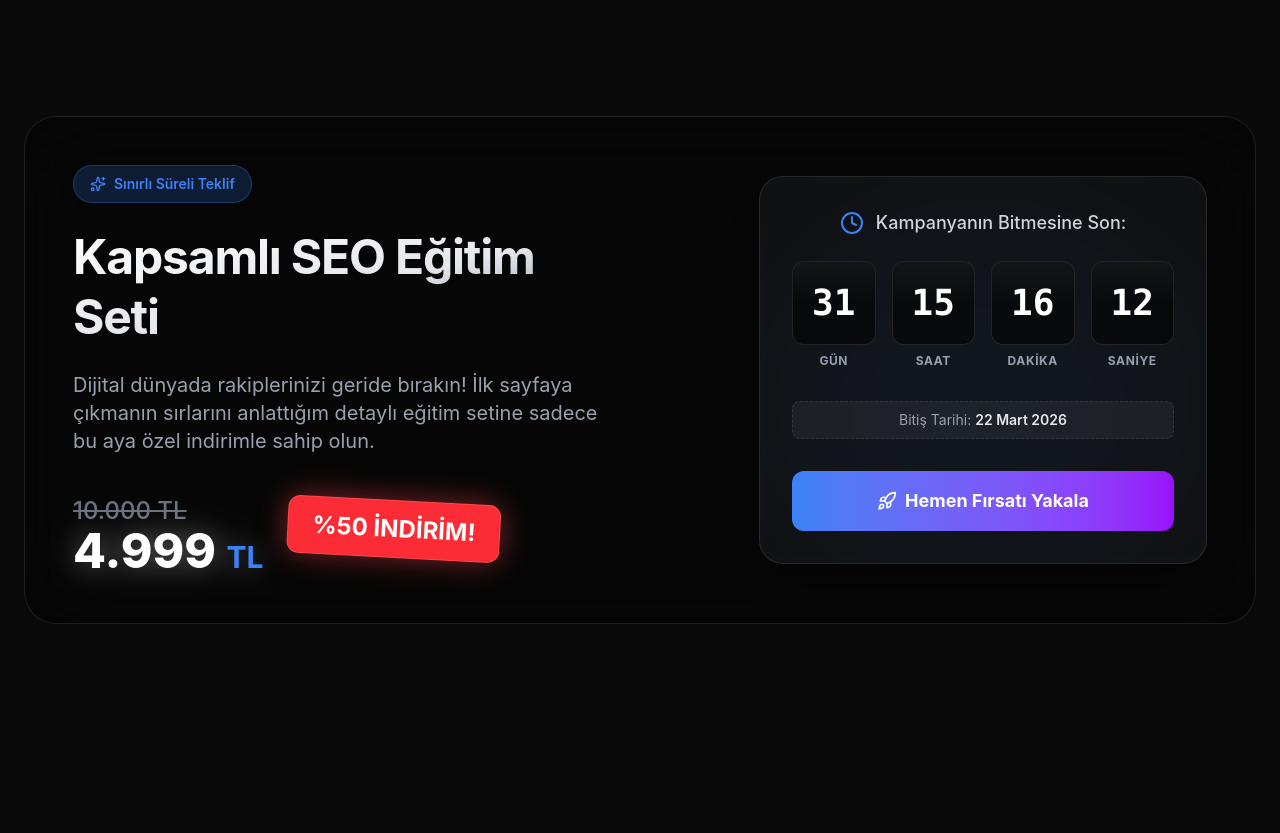
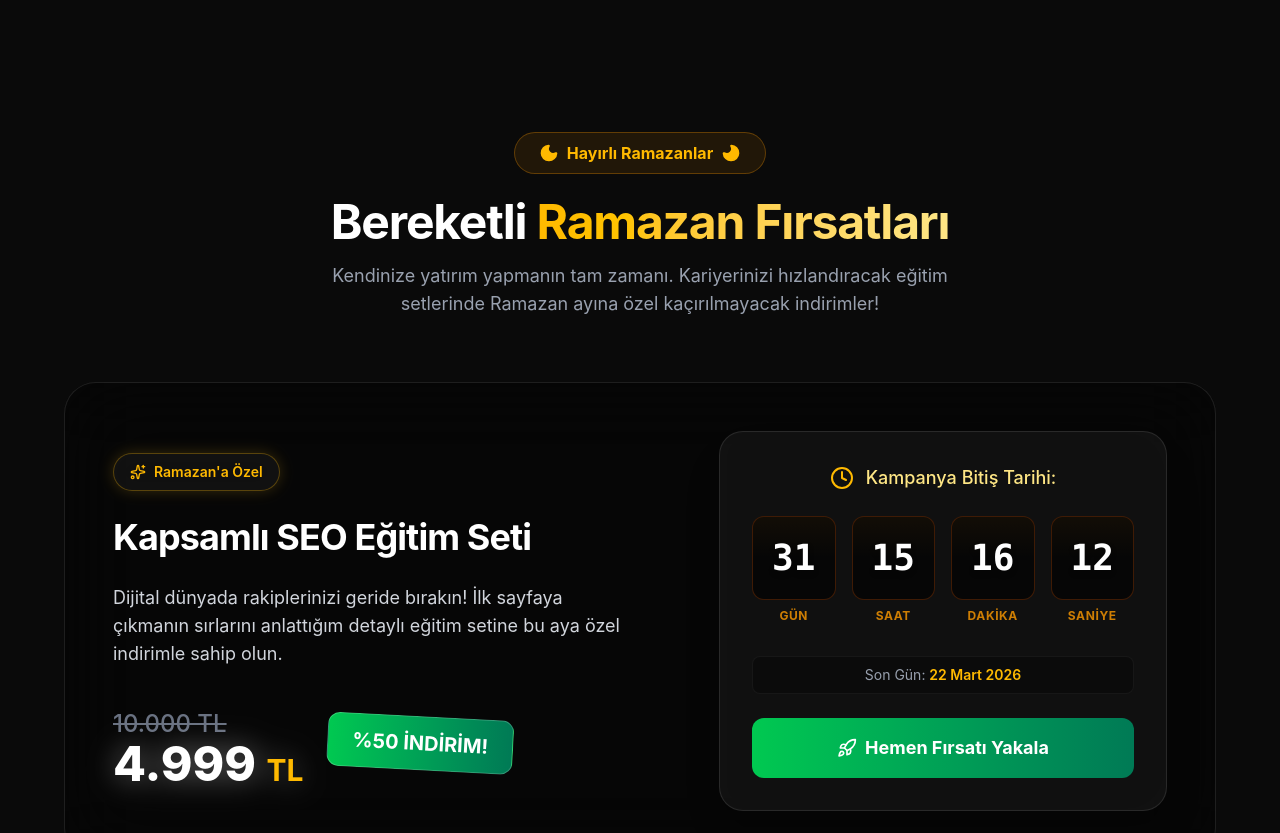
Before and after one commit to Rwin74/portfolio, a React (Vite) app: page / in a window 1280 px wide. Shown: the part 860-1693 px from the top of the page. Built offline with nearby package versions, Linux system fonts and the light colour scheme.

Commit message:
feat: add AI automation course and ramadan theme to campaigns

```diff
--- a/src/components/Campaign.jsx
+++ b/src/components/Campaign.jsx
@@ -1,14 +1,11 @@
 import React, { useState, useEffect } from 'react';
 import { motion } from 'framer-motion';
-import { Clock, Tag, Sparkles, Rocket } from 'lucide-react';
+import { Clock, Sparkles, Rocket, Moon, Star } from 'lucide-react';
 
 const Campaign = () => {
     const [timeLeft, setTimeLeft] = useState({ days: 0, hours: 0, minutes: 0, seconds: 0 });
-    const targetDate = new Date();
-    // Set date to 30 days from now (or fixed 20 March if it's currently 20 Feb)
-    targetDate.setDate(targetDate.getDate() + 30);
 
-    // We actually need a fixed end date string so it doesn't reset on refresh
+    // Ramazan Kampanyası Bitiş Tarihi
     const endDateStr = "2026-03-22T23:59:59";
     const endDate = new Date(endDateStr);
 
@@ -39,109 +36,165 @@ const Campaign = () => {
         { label: 'SANİYE', value: timeLeft.seconds },
     ];
 
+    const campaigns = [
+        {
+            id: 1,
+            tag: "Ramazan'a Özel",
+            title: "Kapsamlı SEO Eğitim Seti",
+            description: "Dijital dünyada rakiplerinizi geride bırakın! İlk sayfaya çıkmanın sırlarını anlattığım detaylı eğitim setine bu aya özel indirimle sahip olun.",
+            oldPrice: "10.000 TL",
+            newPrice: "4.999",
+            discount: "%50 İNDİRİM!",
+            badgeColor: "from-green-500 to-emerald-700",
+            glowColor: "rgba(16,185,129,0.5)"
+        },
+        {
+            id: 2,
+            tag: "Ramazan'a Özel",
+            title: "AI Otomasyon & Prompt Mühendisliği",
+            description: "Yapay zekanın gücünü işinize entegre edin! Profesyonel seviye prompt teknikleri ve iş akışı otomasyonlarıyla geleceğe bugünden hazırlanın.",
+            oldPrice: "15.000 TL",
+            newPrice: "7.999",
+            discount: "%46 İNDİRİM!",
+            badgeColor: "from-amber-500 to-orange-700",
+            glowColor: "rgba(245,158,11,0.5)"
+        }
+    ];
+
     return (
-        <section id="campaign" className="w-full relative py-12">
-            {/* Background Animated Gradient */}
-            <div className="absolute inset-0 bg-gradient-to-r from-purple-600/20 via-primary/20 to-blue-600/20 blur-3xl opacity-50 rounded-[3rem] -z-10 mix-blend-screen" />
+        <section id="campaigns" className="w-full relative py-16">
+            {/* Ramazan Concept Background Gradient */}
+            <div className="absolute inset-0 bg-gradient-to-b from-[#0f172a] via-[#1e1b4b] to-[#0f172a] -z-20 mix-blend-multiply" />
+            <div className="absolute inset-0 bg-[radial-gradient(ellipse_at_top_right,_var(--tw-gradient-stops))] from-amber-600/10 via-transparent to-transparent -z-10 blur-3xl" />
+            <div className="absolute inset-0 bg-[radial-gradient(ellipse_at_bottom_left,_var(--tw-gradient-stops))] from-indigo-900/20 via-transparent to-transparent -z-10 blur-3xl" />
 
+            {/* Decorative Moon & Stars */}
             <motion.div
-                initial={{ opacity: 0, y: 30 }}
+                animate={{ rotate: 360 }}
+                transition={{ duration: 150, repeat: Infinity, ease: "linear" }}
+                className="absolute top-10 right-10 md:top-20 md:right-20 opacity-20 text-amber-500 -z-10"
+            >
+                <Moon className="w-32 h-32 md:w-64 md:h-64" fill="currentColor" />
+            </motion.div>
+            <div className="absolute top-1/4 left-10 opacity-30 text-amber-300 -z-10 animate-pulse"><Star className="w-8 h-8" fill="currentColor" /></div>
+            <div className="absolute bottom-1/4 right-1/4 opacity-20 text-amber-200 -z-10 animate-pulse delay-700"><Star className="w-6 h-6" fill="currentColor" /></div>
+
+            <div className="text-center mb-16 relative z-10">
+                <motion.div
+                    initial={{ opacity: 0, y: -20 }}
                     whileInView={{ opacity: 1, y: 0 }}
                     viewport={{ once: true }}
+                    className="inline-flex items-center gap-2 px-6 py-2 rounded-full bg-amber-500/10 text-amber-400 border border-amber-500/30 font-bold mb-6 backdrop-blur-md"
+                >
+                    <Moon className="w-5 h-5" fill="currentColor" />
+                    <span>Hayırlı Ramazanlar</span>
+                    <Moon className="w-5 h-5 scale-x-[-1]" fill="currentColor" />
+                </motion.div>
+                <h2 className="text-4xl md:text-5xl font-bold text-white tracking-tight mb-4">
+                    Bereketli <span className="text-transparent bg-clip-text bg-gradient-to-r from-amber-400 to-amber-200">Ramazan Fırsatları</span>
+                </h2>
+                <p className="text-gray-400 max-w-2xl mx-auto text-lg">
+                    Kendinize yatırım yapmanın tam zamanı. Kariyerinizi hızlandıracak eğitim setlerinde Ramazan ayına özel kaçırılmayacak indirimler!
+                </p>
+            </div>
+
+            <div className="flex flex-col gap-12 relative z-10 w-full max-w-6xl mx-auto">
+                {campaigns.map((camp, index) => (
+                    <motion.div
+                        key={camp.id}
+                        initial={{ opacity: 0, x: index % 2 === 0 ? -50 : 50 }}
+                        whileInView={{ opacity: 1, x: 0 }}
+                        viewport={{ once: true, margin: "-100px" }}
                         transition={{ duration: 0.8, ease: "easeOut" }}
-                className="relative overflow-hidden rounded-[2rem] border border-white/10 bg-black/40 backdrop-blur-2xl p-8 md:p-12 shadow-[0_0_50px_rgba(var(--primary),0.3)] group"
+                        className={`relative overflow-hidden rounded-[2rem] border border-white/10 bg-black/40 backdrop-blur-2xl p-8 md:p-12 group`}
                     >
-                {/* Animated Moving Border Glow (Optional simulation) */}
-                <div className="absolute inset-x-0 -top-px h-px bg-gradient-to-r from-transparent via-primary to-transparent opacity-70 group-hover:opacity-100 transition-opacity duration-1000" />
-                <div className="absolute inset-x-0 -bottom-px h-px bg-gradient-to-r from-transparent via-purple-500 to-transparent opacity-70 group-hover:opacity-100 transition-opacity duration-1000" />
+                        {/* Animated Moving Border Glow */}
+                        <div className="absolute inset-x-0 -top-px h-px bg-gradient-to-r from-transparent via-amber-500 to-transparent opacity-50 group-hover:opacity-100 transition-opacity duration-1000" />
+                        <div className="absolute inset-x-0 -bottom-px h-px bg-gradient-to-r from-transparent via-indigo-500 to-transparent opacity-50 group-hover:opacity-100 transition-opacity duration-1000" />
 
-                <div className="grid grid-cols-1 lg:grid-cols-2 gap-10 items-center relative z-10">
-                    {/* Left Text and Offer Section */}
-                    <div className="space-y-6">
+                        {/* Core Card Layout */}
+                        <div className={`grid grid-cols-1 lg:grid-cols-2 gap-10 items-center relative z-10 ${index % 2 === 1 ? 'lg:flex-row-reverse' : ''}`}>
+
+                            {/* Left/Right Text Section */}
+                            <div className={`space-y-6 ${index % 2 === 1 ? 'lg:order-2' : 'lg:order-1'}`}>
                                 <motion.div
-                            initial={{ scale: 0 }}
-                            animate={{ scale: 1 }}
-                            transition={{ delay: 0.2, type: "spring", stiffness: 200 }}
-                            className="inline-flex items-center gap-2 px-4 py-2 rounded-full bg-primary/20 text-primary border border-primary/30 font-semibold text-sm backdrop-blur-md"
+                                    whileHover={{ scale: 1.05 }}
+                                    className="inline-flex items-center gap-2 px-4 py-2 rounded-full bg-white/5 text-amber-400 border border-amber-400/30 font-semibold text-sm backdrop-blur-md shadow-[0_0_15px_rgba(251,191,36,0.2)]"
                                 >
                                     <Sparkles className="w-4 h-4" />
-                            <span>Sınırlı Süreli Teklif</span>
+                                    <span>{camp.tag}</span>
                                 </motion.div>
 
-                        <h2 className="text-4xl md:text-5xl font-bold bg-clip-text text-transparent bg-gradient-to-br from-white via-gray-200 to-gray-500 tracking-tight leading-tight">
-                            Kapsamlı SEO Eğitim Seti
-                        </h2>
+                                <h3 className="text-3xl md:text-4xl font-bold text-white tracking-tight leading-tight">
+                                    {camp.title}
+                                </h3>
 
-                        <p className="text-gray-400 text-lg md:text-xl">
-                            Dijital dünyada rakiplerinizi geride bırakın! İlk sayfaya çıkmanın sırlarını anlattığım detaylı eğitim setine sadece bu aya özel indirimle sahip olun.
+                                <p className="text-gray-300 text-lg">
+                                    {camp.description}
                                 </p>
 
                                 <div className="flex flex-col sm:flex-row items-start sm:items-center gap-6 pt-4">
                                     <div className="flex flex-col">
-                                <span className="text-gray-500 line-through text-2xl font-medium">10.000 TL</span>
+                                        <span className="text-gray-500 line-through text-2xl font-medium">{camp.oldPrice}</span>
                                         <span className="text-5xl font-extrabold text-white drop-shadow-[0_0_15px_rgba(255,255,255,0.4)]">
-                                    4.999 <span className="text-3xl font-bold text-primary">TL</span>
+                                            {camp.newPrice} <span className="text-3xl font-bold text-amber-400">TL</span>
                                         </span>
                                     </div>
                                     <motion.div
-                                animate={{ y: [0, -10, 0] }}
-                                transition={{ repeat: Infinity, duration: 2, ease: "easeInOut" }}
-                                className="bg-red-500 text-white font-bold text-2xl px-6 py-3 rounded-xl rotate-3 shadow-[0_0_30px_rgba(239,68,68,0.5)] border border-red-400/50"
+                                        animate={{ y: [0, -8, 0] }}
+                                        transition={{ repeat: Infinity, duration: 2.5, ease: "easeInOut", delay: index * 0.5 }}
+                                        className={`bg-gradient-to-r ${camp.badgeColor} text-white font-bold text-xl px-6 py-3 rounded-xl rotate-3 shadow-[0_0_30px_${camp.glowColor}] border border-white/20`}
                                     >
-                                %50 İNDİRİM!
+                                        {camp.discount}
                                     </motion.div>
                                 </div>
                             </div>
 
-                    {/* Right Timer Section */}
-                    <div className="flex flex-col items-center lg:items-end justify-center space-y-8 w-full">
-                        <div className="w-full max-w-md p-8 rounded-3xl bg-white/5 border border-white/10 shadow-2xl backdrop-blur-md flex flex-col items-center text-center relative overflow-hidden">
-                            {/* Pulse effect behind timer */}
-                            <motion.div
-                                animate={{ scale: [1, 1.2, 1], opacity: [0.1, 0.3, 0.1] }}
-                                transition={{ repeat: Infinity, duration: 3 }}
-                                className="absolute bg-primary/30 w-full h-full rounded-full blur-[80px] -z-10"
-                            />
+                            {/* Right/Left Timer Section */}
+                            <div className={`flex flex-col items-center justify-center space-y-8 w-full ${index % 2 === 1 ? 'lg:order-1 lg:items-start' : 'lg:order-2 lg:items-end'}`}>
+                                <div className="w-full max-w-md p-6 sm:p-8 rounded-3xl bg-white/5 border border-white/10 shadow-2xl backdrop-blur-md flex flex-col items-center text-center relative overflow-hidden">
 
-                            <div className="flex items-center gap-3 text-gray-300 mb-6 font-medium text-lg">
-                                <Clock className="w-6 h-6 text-primary" />
-                                <span>Kampanyanın Bitmesine Son:</span>
+                                    <div className="flex items-center gap-3 text-amber-200 mb-6 font-medium text-lg">
+                                        <Clock className="w-6 h-6 text-amber-400" />
+                                        <span>Kampanya Bitiş Tarihi:</span>
                                     </div>
 
-                            <div className="grid grid-cols-4 gap-3 md:gap-4 w-full">
+                                    <div className="grid grid-cols-4 gap-2 sm:gap-4 w-full">
                                         {timeBlocks.map((block, idx) => (
                                             <div key={idx} className="flex flex-col items-center">
-                                        <div className="w-full aspect-square bg-black/50 rounded-xl flex items-center justify-center border border-white/10 shadow-inner overflow-hidden relative">
-                                            {/* Subtle reflection */}
-                                            <div className="absolute inset-0 bg-gradient-to-b from-white/10 to-transparent opacity-50 h-1/2" />
-
-                                            <span className="text-3xl md:text-4xl font-mono font-bold text-white relative z-10">
+                                                <div className="w-full aspect-square bg-black/60 rounded-xl flex items-center justify-center border border-amber-900/50 shadow-inner overflow-hidden relative">
+                                                    {/* Subtle golden reflection */}
+                                                    <div className="absolute inset-0 bg-gradient-to-b from-amber-500/10 to-transparent opacity-50 h-1/2" />
+                                                    <span className="text-2xl sm:text-3xl md:text-4xl font-mono font-bold text-white relative z-10 drop-shadow-md">
                                                         {block.value.toString().padStart(2, '0')}
                                                     </span>
                                                 </div>
-                                        <span className="text-[10px] md:text-xs font-bold text-gray-400 mt-2 tracking-wider">
+                                                <span className="text-[9px] sm:text-[10px] md:text-xs font-bold text-amber-500/80 mt-2 tracking-wider">
                                                     {block.label}
                                                 </span>
                                             </div>
                                         ))}
                                     </div>
 
-                            <div className="mt-8 w-full text-center text-sm text-gray-400 bg-white/5 py-2 rounded-lg border border-white/10 border-dashed">
-                                Bitiş Tarihi: <span className="font-semibold text-gray-200">22 Mart 2026</span>
+                                    <div className="mt-8 w-full text-center text-sm text-gray-400 bg-black/30 py-2 rounded-lg border border-white/5">
+                                        Son Gün: <span className="font-semibold text-amber-400">22 Mart 2026</span>
                                     </div>
 
                                     <motion.button
                                         whileHover={{ scale: 1.05 }}
                                         whileTap={{ scale: 0.95 }}
-                                className="mt-8 w-full py-4 rounded-xl bg-gradient-to-r from-primary to-purple-600 font-bold text-white text-lg shadow-[0_0_20px_rgba(var(--primary),0.5)] flex items-center justify-center gap-2 hover:shadow-[0_0_30px_rgba(var(--primary),0.8)] transition-all"
+                                        className={`mt-6 w-full py-4 rounded-xl bg-gradient-to-r ${camp.badgeColor} font-bold text-white text-lg shadow-[0_0_20px_${camp.glowColor}] flex items-center justify-center gap-2 hover:brightness-110 transition-all`}
                                     >
                                         <Rocket className="w-5 h-5" />
                                         Hemen Fırsatı Yakala
                                     </motion.button>
                                 </div>
                             </div>
+
                         </div>
                     </motion.div>
+                ))}
+            </div>
         </section>
     );
 };
```
Lines whose indentation alone changed are shown as unchanged.
